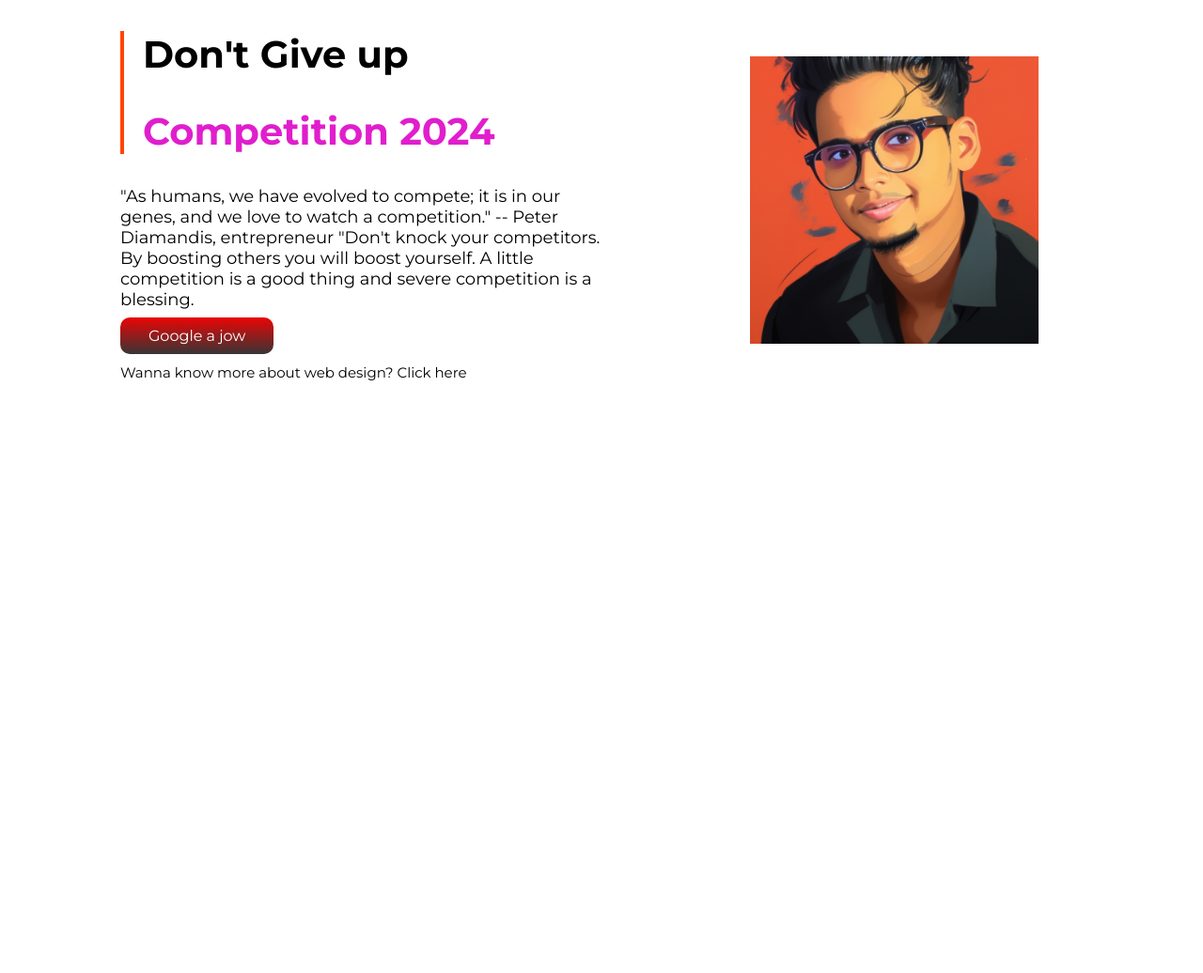
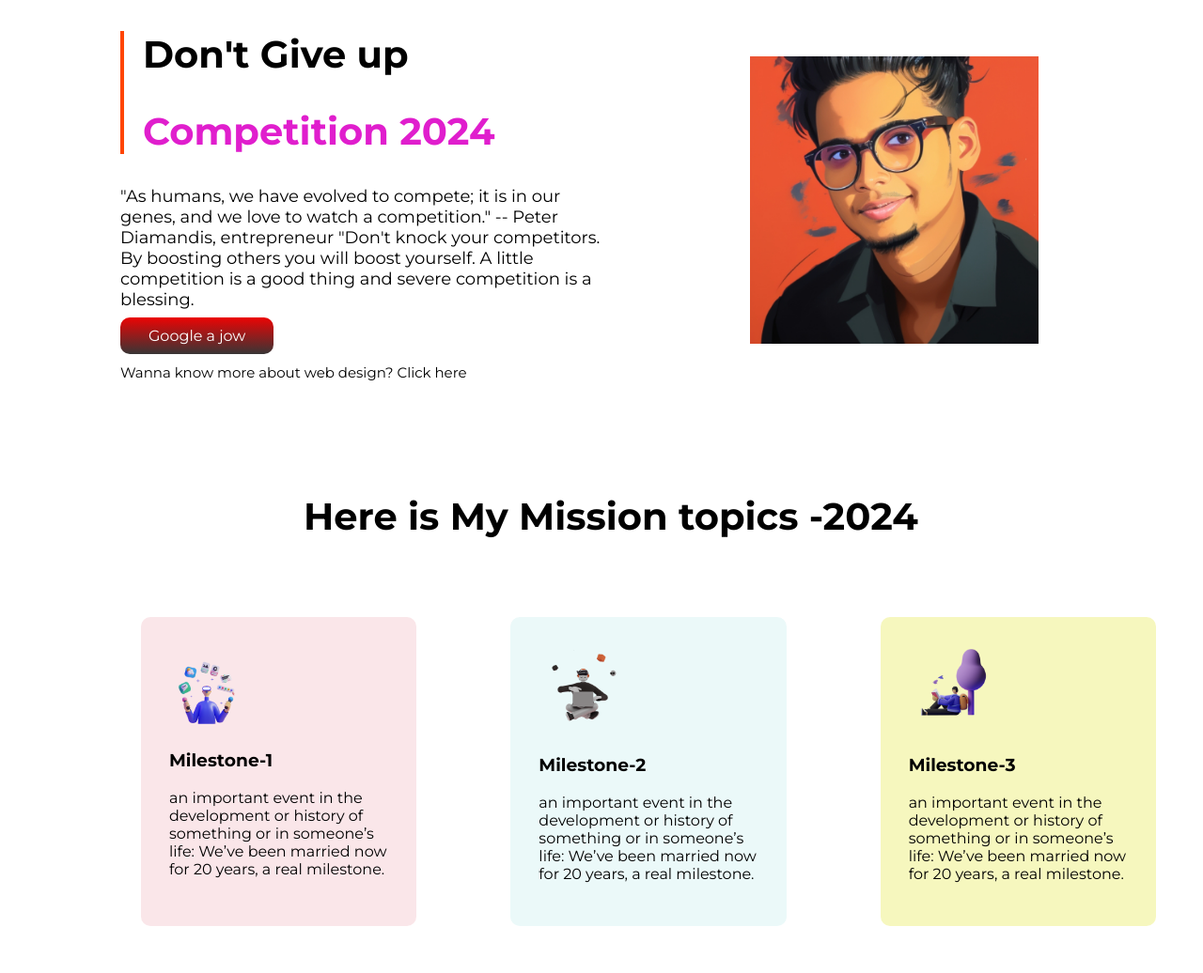
Before and after one commit to Rafi7082/Asignment-1, a plain HTML site: page index.html in a window 1280 px wide. Shown: the whole page at 94% size. Before the commit the page ends 800 px from the top, so only its background shows below. Drawn offline with Linux system fonts and the light colour scheme.

Commit message:
third-comiit

```diff
--- a/index.html
+++ b/index.html
@@ -30,6 +30,29 @@
             <img src="images/rafi.jpg" alt="rafi's pic here">
         </div>
     </section>
+    <section class="second-section">
+        <h1>Here is My Mission topics -2024</h1>
+        <div class="image-width">
+            <div id="image-one" class="image-customize">
+                <img src="images/illustrator-1.png" alt="image-1">
+                <h3>Milestone-1</h3>
+                <p>an important event in the development or history of something or in someone’s life: We’ve been
+                    married now for 20 years, a real milestone.</p>
+            </div>
+            <div id="image-two" class="image-customize">
+                <img src="images/illustrator-2.png" alt="image-2">
+                <h3>Milestone-2</h3>
+                <p>an important event in the development or history of something or in someone’s life: We’ve been
+                    married now for 20 years, a real milestone.</p>
+            </div>
+            <div id="image-three" class="image-customize">
+                <img src="images/illustrator-3.png" alt="image-3">
+                <h3>Milestone-3</h3>
+                <p>an important event in the development or history of something or in someone’s life: We’ve been
+                    married now for 20 years, a real milestone.</p>
+            </div>
+        </div>
+    </section>
 </body>
 
 </html>
--- a/style.css
+++ b/style.css
@@ -16,6 +16,7 @@ h1 {
 
 .first-section {
     display: flex;
+    margin-bottom: 100px;
 }
 
 .first-width {
@@ -44,3 +45,37 @@ h1 {
 .side-border {
     border-left: 4px solid orangered;
 }
+
+.second-section h1 {
+    text-align: center;
+}
+
+.image-width {
+    display: flex;
+    margin-left: 100px;
+
+}
+
+.image-customize img {
+    width: 40%;
+}
+
+.image-customize {
+    border-radius: 10px;
+    width: 300px;
+    margin: 50px;
+    padding: 30px;
+
+}
+
+#image-one {
+    background-color: #c80b2e1a;
+}
+
+#image-two {
+    background-color: rgba(21, 183, 183, 0.082);
+}
+
+#image-three {
+    background-color: #dbde0742;
+}
```
Also changed, not shown: images/illustrator-1.png (added), images/illustrator-2.png (added), images/illustrator-3.png (added).
